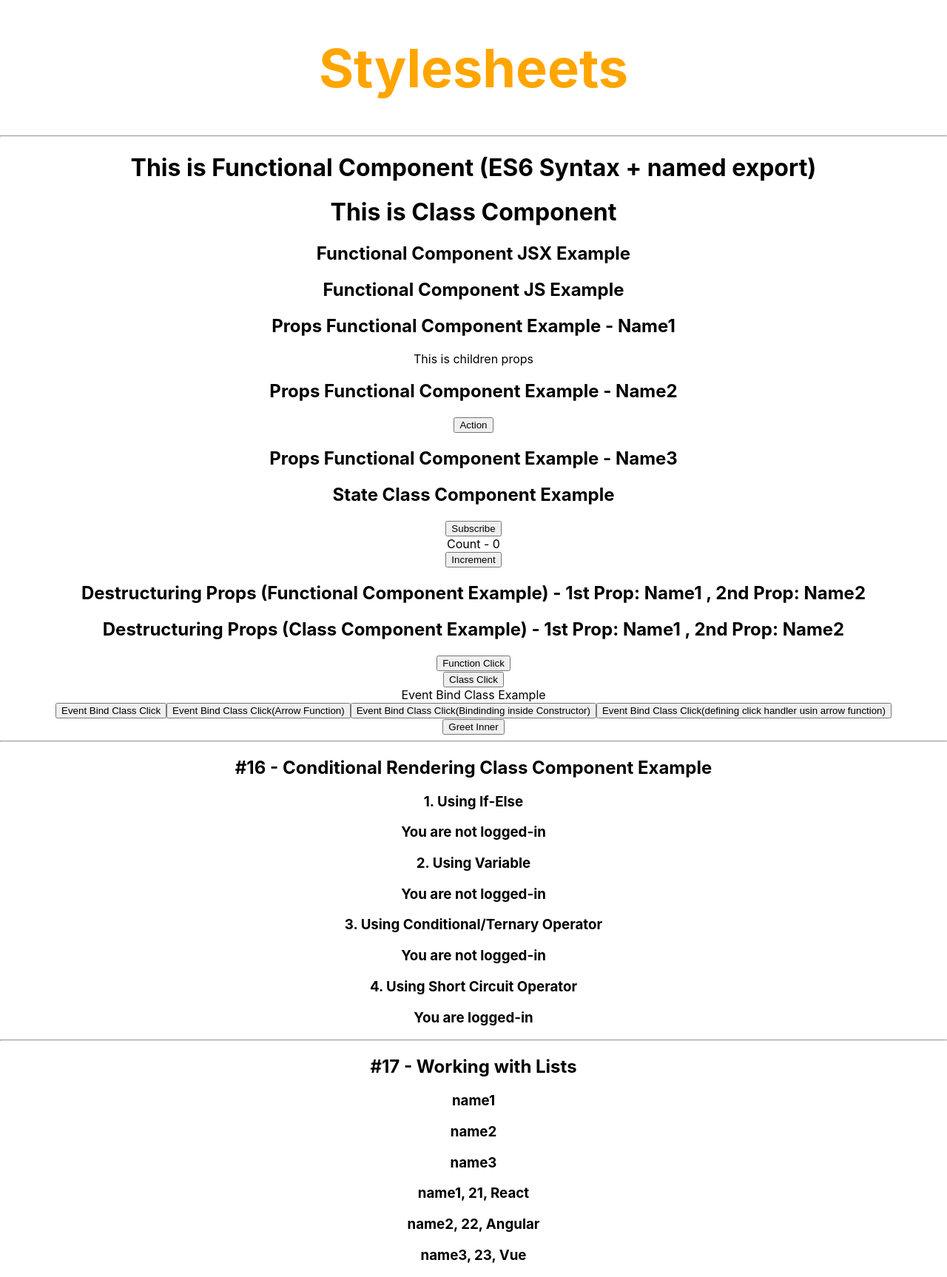
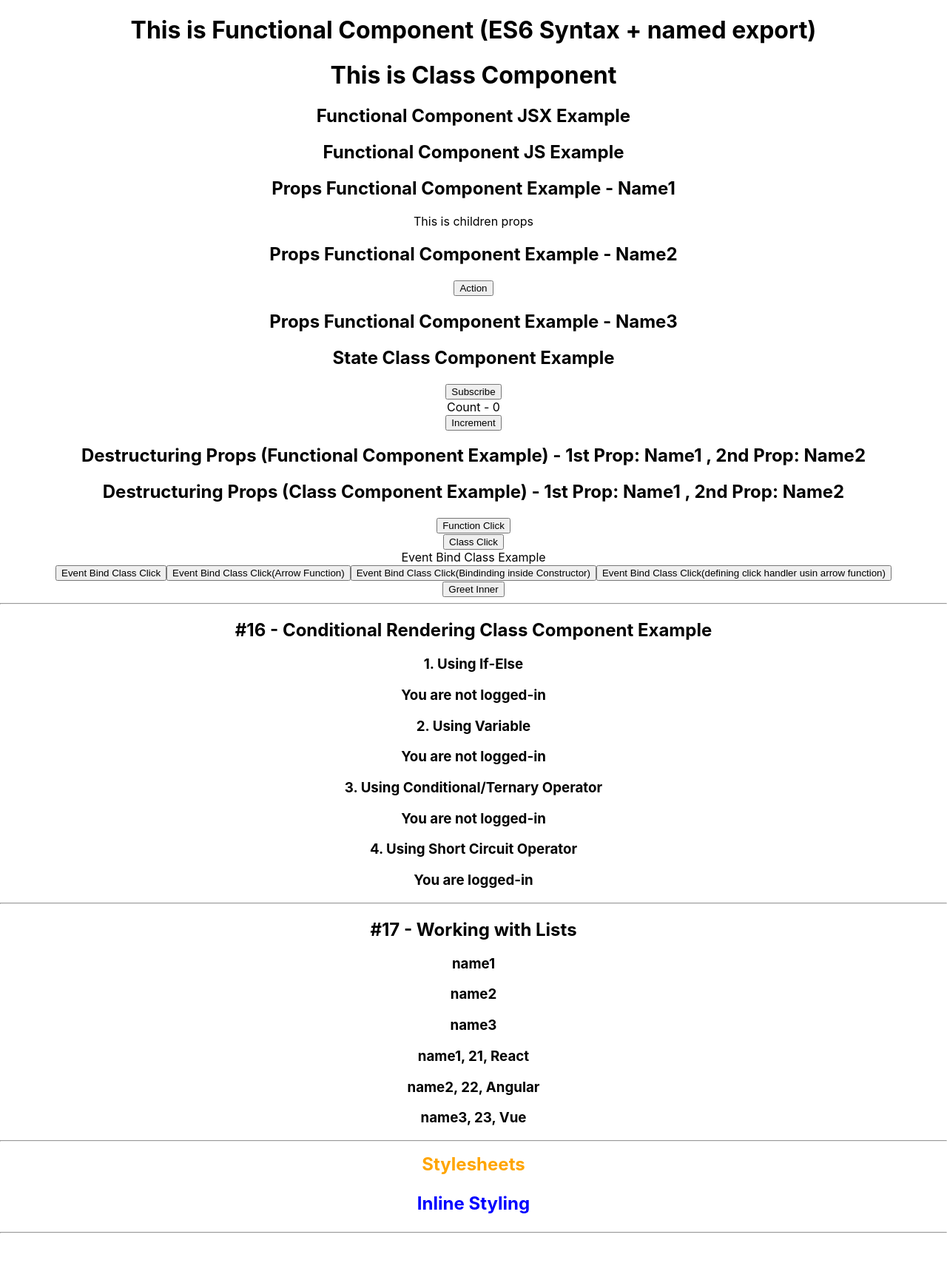
Before and after one commit to sagarteria/Sample-Create-React-App, a React (Create React App) app: page / in a window 1280 px wide. Shown: the whole page at 74% size. After the commit the page ends 1675 px from the top, so only its background shows below. Built offline with nearby package versions, Linux system fonts and the light colour scheme.

Commit message:
added inline styling

```diff
--- a/src/App.js
+++ b/src/App.js
@@ -19,11 +19,11 @@ import ClassCompTernaryOperator from "./components/ConditionalRendering/ClassCom
 import ClassCompShortCircuitOperator from "./components/ConditionalRendering/ClassCompShortCircuitOperator";
 import NameList from "./components/Lists/NameList";
 import Stylesheet from "./components/Stylesheet/Stylesheet";
+import Inline from "./components/Stylesheet/Inline";
 
 function App() {
   return (
     <div className="App">
-      <Stylesheet primary={true}/>
       <FunctionalComponent />
       <ClassComponent />
       <FunctionalComponentJSXExample />
@@ -65,6 +65,10 @@ function App() {
       {/* Working with Lists */}
       <NameList />
 
+      {/* CSS Styling */}
+      <Stylesheet primary={true}/>
+      <Inline />
+
     </div>
   );
 }
--- /dev/null
+++ b/src/components/Stylesheet/Inline.js
@@ -0,0 +1,17 @@
+import React from 'react';
+import './myStyles.css'
+
+function Inline() {
+  const heading = {
+    fontSize: '24px',
+    color: 'blue'
+  }
+  return (
+      <div>
+        <h3 style={heading}>Inline Styling</h3>
+        <hr />
+      </div>
+  )
+}
+
+export default Inline;
--- a/src/components/Stylesheet/Stylesheet.js
+++ b/src/components/Stylesheet/Stylesheet.js
@@ -5,8 +5,8 @@ function Stylesheet(props) {
   let className = props.primary ? 'primary' : '';
   return (
       <div>
+        <hr />
         <h1 className={`${className} font-xl`}>Stylesheets</h1>
-        <hr />
       </div>
   )
 }
--- a/src/components/Stylesheet/myStyles.css
+++ b/src/components/Stylesheet/myStyles.css
@@ -3,5 +3,5 @@
 }
 
 .font-xl {
-  font-size: 72px;
+  font-size: 24px;
 }
```
